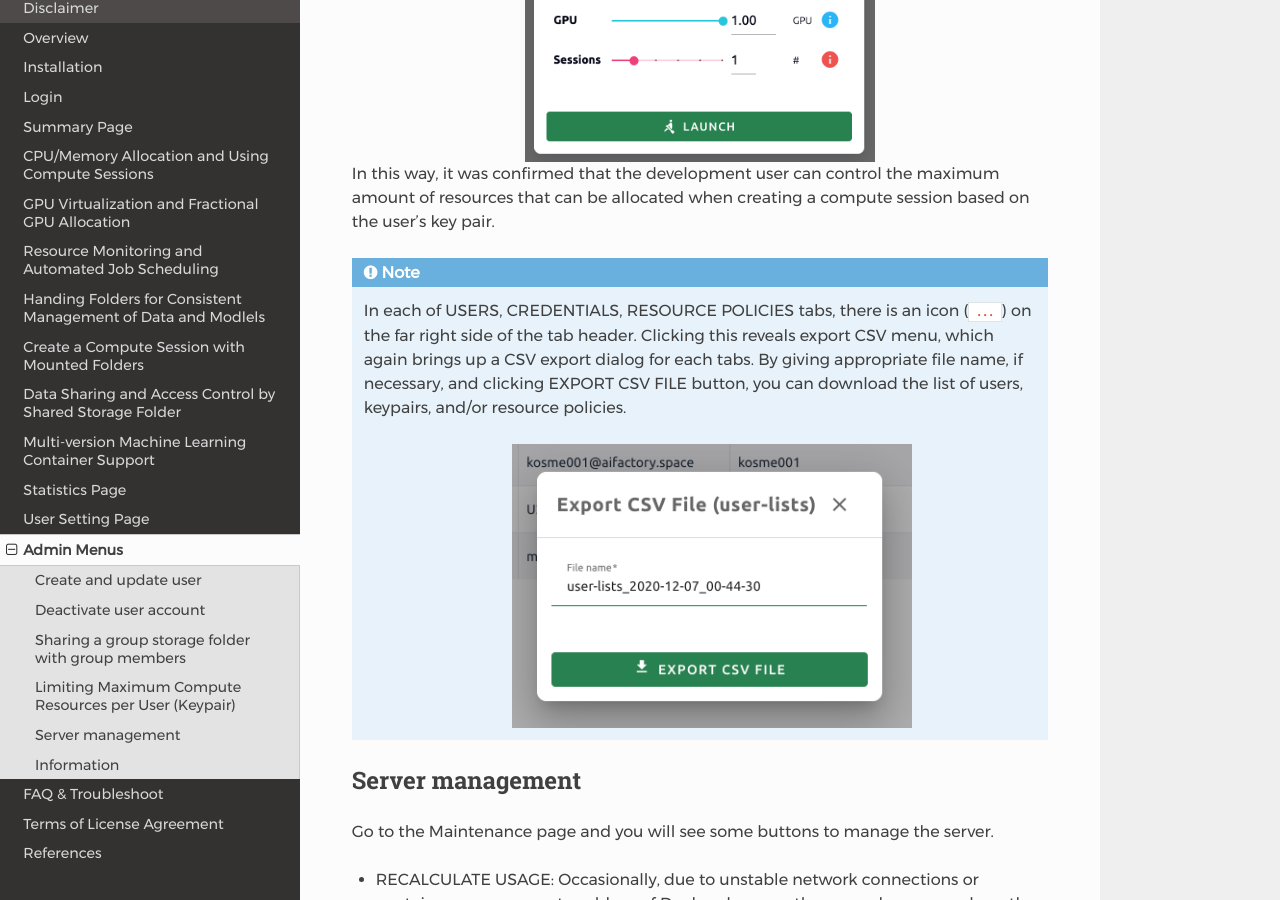
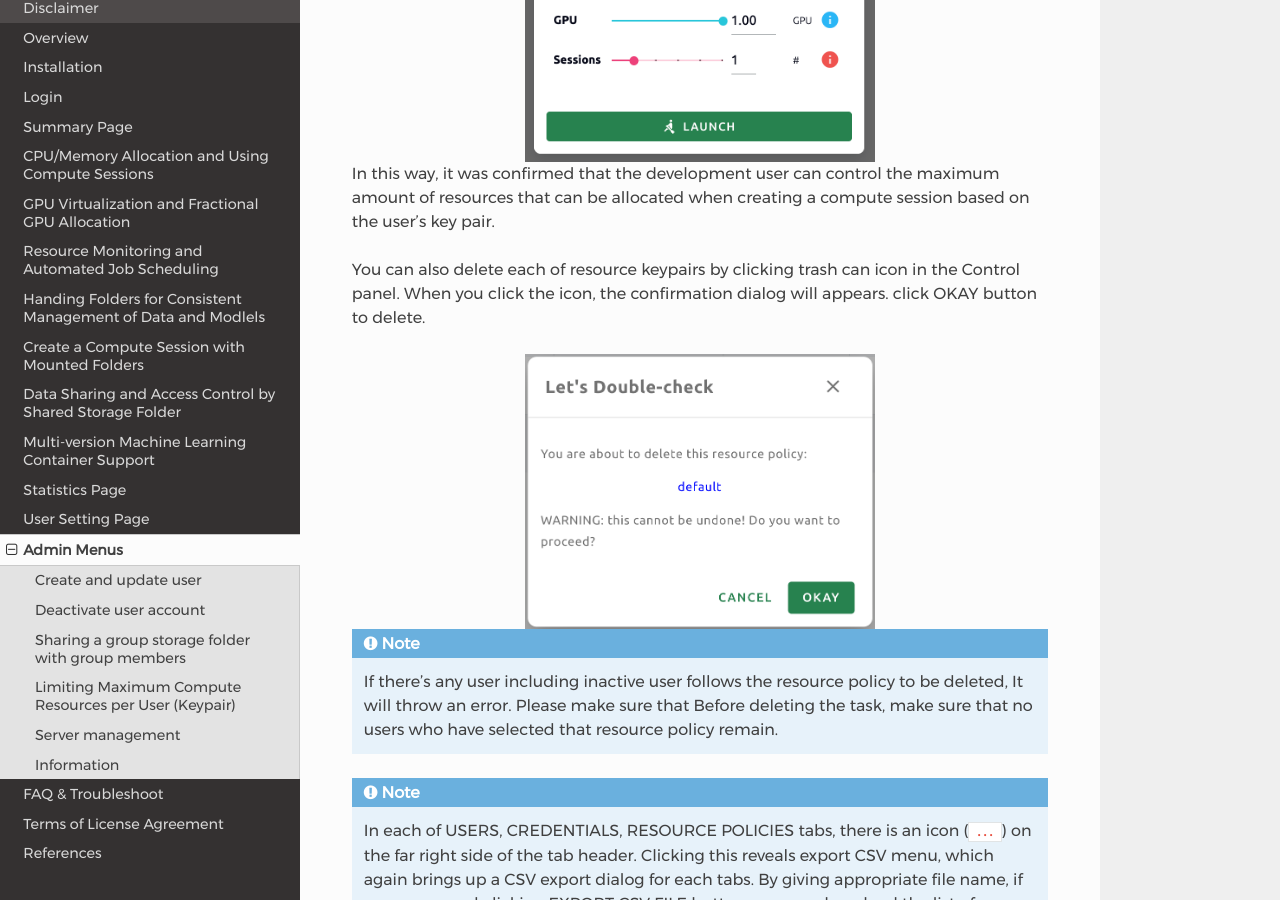
Before and after one commit to lablup/backend.ai-docs-webui, a Sphinx documentation site: the page built from docs/admin_menu/admin_menu.rst, in a window 1280 px wide and 900 px high, scrolled down 12224 px. Built offline with Sphinx 7.4.7 and the Read the Docs theme 2.0.0, drawn with Linux system fonts in a browser that asks for light colours.

Commit message:
docs: add resource policy deletion method in admin page

```diff
--- a/docs/admin_menu/admin_menu.rst
+++ b/docs/admin_menu/admin_menu.rst
@@ -272,6 +272,21 @@ In this way, it was confirmed that the development user can control the maximum
 amount of resources that can be allocated when creating a compute session
 based on the user's key pair.
 
+You can also delete each of resource keypairs by clicking trash can icon
+in the Control panel. When you click the icon, the confirmation dialog will appears.
+click OKAY button to delete.
+
+.. image:: resource_policy_delete_dialog.png
+   :width: 350
+   :align: center
+
+.. note::
+
+   If there's any user including inactive user follows the resource policy to be deleted,
+   It will throw an error. Please make sure that Before deleting the task, make sure that
+   no users who have selected that resource policy remain.
+
+
 .. note::
 
    In each of USERS, CREDENTIALS, RESOURCE POLICIES tabs, there is an icon
--- a/docs/summary/summary.rst
+++ b/docs/summary/summary.rst
@@ -106,8 +106,3 @@ If another user has shared their storage folder to you, it will be displayed
 here. If you accept the share request, you can view and access the shared folder
 in the Data & Storage folder. The access rights are determined by the shared
 user. Of course, you can also decline the sharing requests.
-
-.. image:: dashboard.png
-   :alt: Dashboard panels
-   :width: 400
-   :align: center
```
Also changed, not shown: docs/admin_menu/resource_policy_delete_dialog.png (added), 1 other file.
